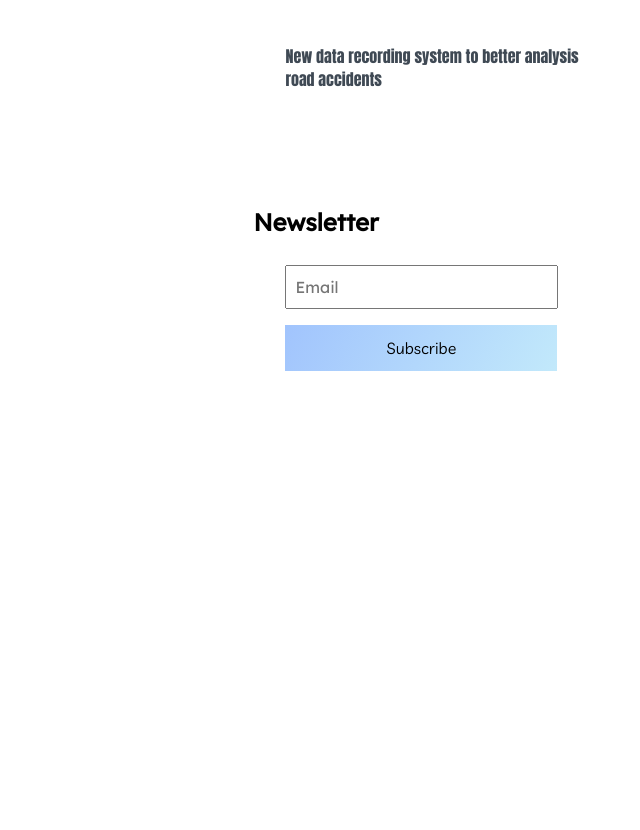
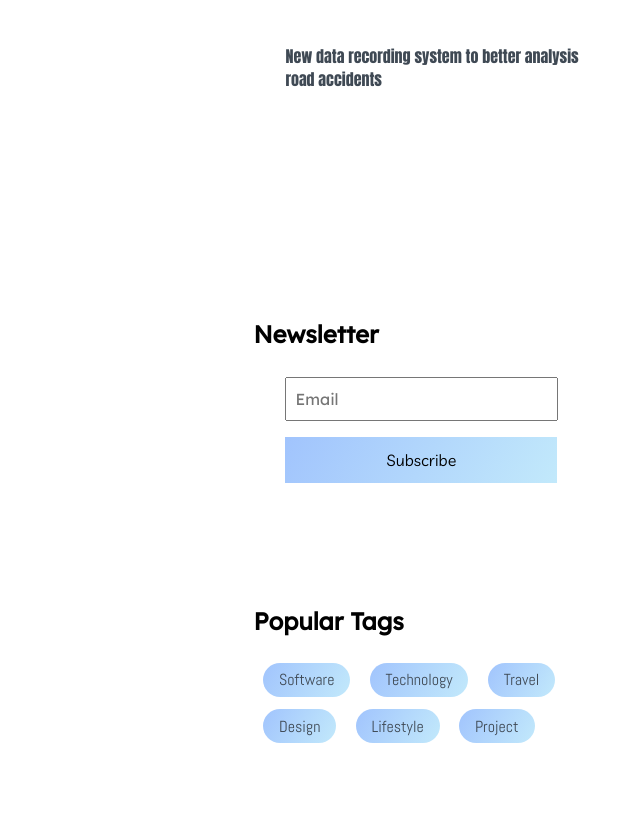
Before and after one commit to tianna1121/web-blooger, a plain HTML site: page index.html in a window 1280 px wide. Shown: the part 3990-4820 px from the top of the page, without its empty margins (640-1280 px from the left). Before the commit the page ends 4385 px from the top, so only its background shows below. Drawn offline with Linux system fonts and the light colour scheme.

Commit message:
add the popular tags part of the sidebar

```diff
--- a/css/Style.css
+++ b/css/Style.css
@@ -366,7 +366,7 @@ main .post-content .post-title a {
 }
 
 .site-content .sidebar .newsletter {
-  padding-top: 3rem;
+  padding-top: 10rem;
 }
 
 .site-content .sidebar .newsletter .form-element {
@@ -387,6 +387,18 @@ main .post-content .post-title a {
   margin: 1rem 0;
   background: var(--sky);
 }
+
+.site-content .sidebar .popular-tags {
+  padding: 5rem 0;
+}
+
+.site-content .sidebar .popular-tags .tags .tag {
+  background: var(--sky);
+  padding: 0.4rem 1rem;
+  border-radius: 3rem;
+  margin: 0.4rem 0.6rem;
+}
+
 /*  Viewport less than or equal to 750px  */
 @media only screen and (max-width: 750px) {
   .nav .nav-menu,
--- a/index.html
+++ b/index.html
@@ -440,6 +440,18 @@
                 <button class="btn form-btn">Subscribe</button>
               </div>
             </div>
+
+            <div class="popular-tags">
+              <h2>Popular Tags</h2>
+              <div class="tags flex-row">
+                <span class="tag">Software</span>
+                <span class="tag">Technology</span>
+                <span class="tag">Travel</span>
+                <span class="tag">Design</span>
+                <span class="tag">Lifestyle</span>
+                <span class="tag">Project</span>
+              </div>
+            </div>
           </aside>
         </div>
       </section>
```
